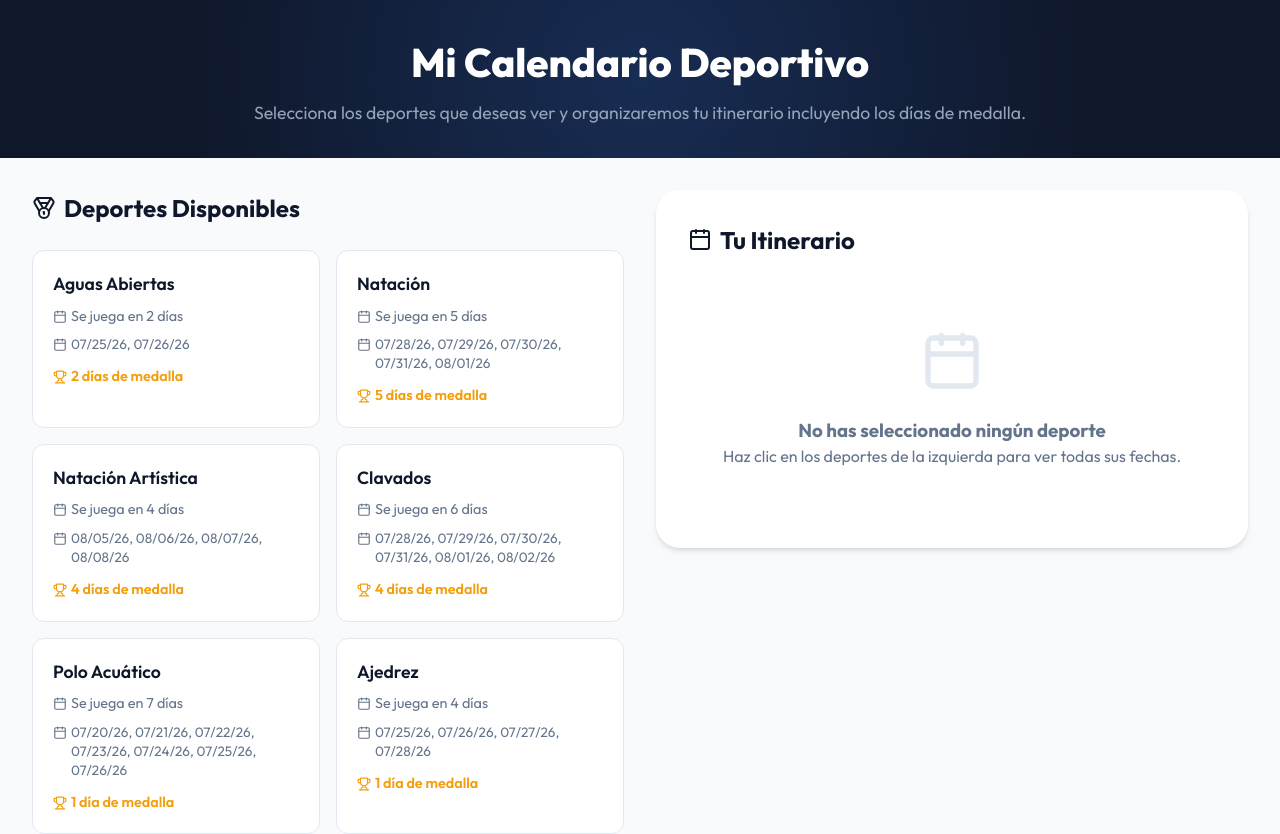
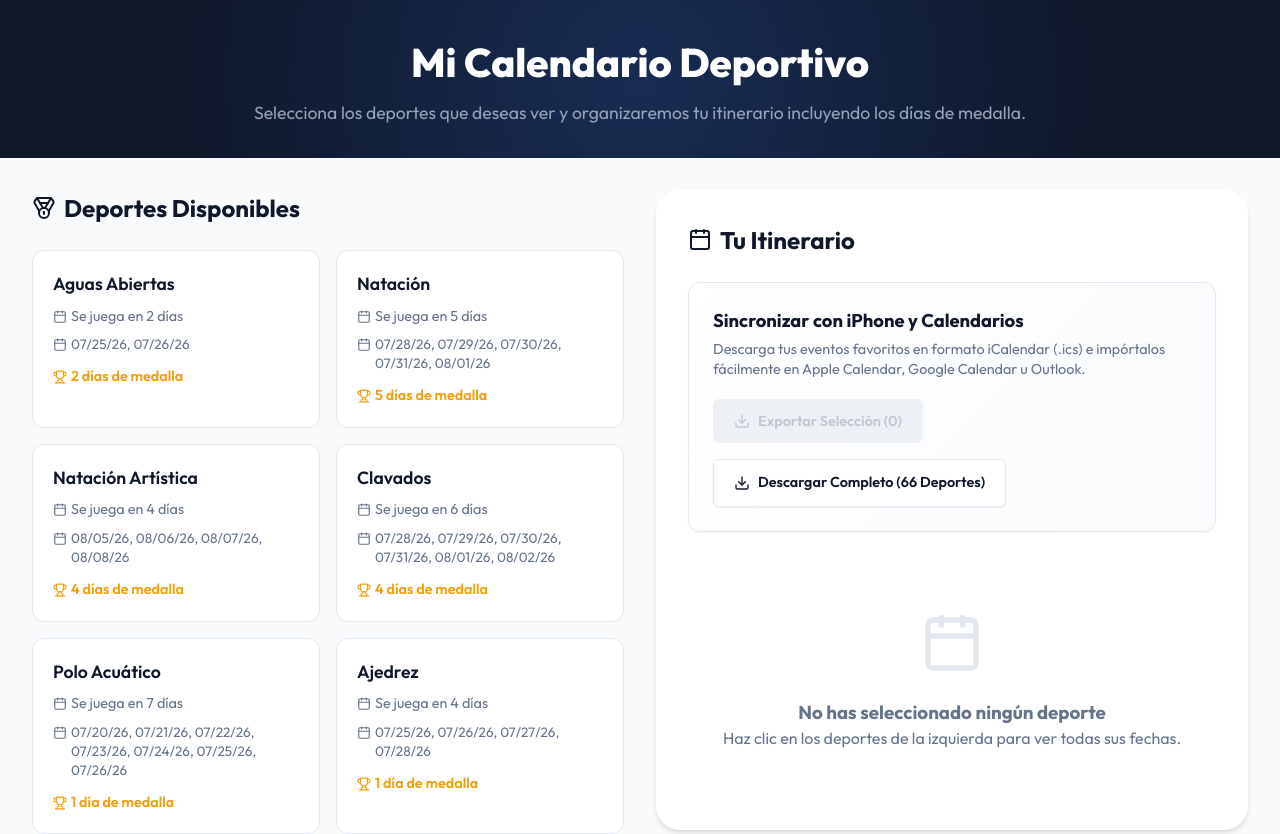
Before and after one commit to rafype2023/jcc2026, a React (Vite) app in the folder sports-calendar/: page / in a window 1280 px wide. Shown: the top 834 px of the page. Built offline with nearby package versions, Linux system fonts and the light colour scheme.

Commit message:
feat: add iCalendar (.ics) export and complete calendar file

```diff
--- a/sports-calendar/src/App.css
+++ b/sports-calendar/src/App.css
@@ -252,3 +252,99 @@
   margin-left: 0.5rem;
   vertical-align: middle;
 }
+
+/* Calendar Export Actions */
+.calendar-actions {
+  background: linear-gradient(135deg, rgba(255, 255, 255, 0.95) 0%, rgba(248, 250, 252, 0.95) 100%);
+  border: 1px solid var(--border);
+  border-radius: var(--radius-md);
+  padding: 1.5rem;
+  margin-bottom: 2rem;
+  margin-top: 1rem;
+  box-shadow: var(--shadow-sm);
+  display: flex;
+  flex-direction: column;
+  gap: 1.25rem;
+  backdrop-filter: blur(8px);
+  -webkit-backdrop-filter: blur(8px);
+  animation: slideUp 0.4s ease-out;
+}
+
+.actions-header h3 {
+  font-size: 1.15rem;
+  font-weight: 700;
+  color: var(--primary);
+  margin-bottom: 0.25rem;
+}
+
+.actions-header p {
+  font-size: 0.9rem;
+  color: var(--text-muted);
+  line-height: 1.4;
+}
+
+.actions-buttons {
+  display: flex;
+  gap: 1rem;
+  flex-wrap: wrap;
+}
+
+.btn {
+  display: inline-flex;
+  align-items: center;
+  justify-content: center;
+  gap: 0.5rem;
+  padding: 0.75rem 1.25rem;
+  font-family: inherit;
+  font-size: 0.9rem;
+  font-weight: 600;
+  border-radius: var(--radius-sm);
+  cursor: pointer;
+  transition: all 0.2s cubic-bezier(0.4, 0, 0.2, 1);
+  text-decoration: none;
+}
+
+.btn-primary {
+  background: linear-gradient(135deg, var(--secondary) 0%, #1d4ed8 100%);
+  color: var(--secondary-foreground);
+  border: none;
+  box-shadow: 0 4px 10px rgba(59, 130, 246, 0.3);
+}
+
+.btn-primary:hover:not(:disabled) {
+  transform: translateY(-2px);
+  box-shadow: 0 6px 14px rgba(59, 130, 246, 0.4);
+  background: linear-gradient(135deg, #2563eb 0%, #1e40af 100%);
+}
+
+.btn-primary:active:not(:disabled) {
+  transform: translateY(0);
+}
+
+.btn-secondary {
+  background: var(--surface);
+  color: var(--text-main);
+  border: 1px solid var(--border);
+  box-shadow: var(--shadow-sm);
+}
+
+.btn-secondary:hover {
+  background: var(--background);
+  border-color: var(--text-muted);
+  transform: translateY(-2px);
+  box-shadow: var(--shadow-md);
+}
+
+.btn-secondary:active {
+  transform: translateY(0);
+}
+
+.btn:disabled {
+  opacity: 0.6;
+  cursor: not-allowed;
+  background: #e2e8f0;
+  color: #94a3b8;
+  border: 1px solid var(--border);
+  box-shadow: none;
+  transform: none !important;
+}
--- a/sports-calendar/src/App.tsx
+++ b/sports-calendar/src/App.tsx
@@ -1,6 +1,6 @@
 import { useState, useMemo } from 'react';
 import { sports, type Sport, type SportEvent } from './data';
-import { Calendar, AlertTriangle, Medal, CheckCircle2, Star, Trophy } from 'lucide-react';
+import { Calendar, AlertTriangle, Medal, CheckCircle2, Star, Trophy, Download } from 'lucide-react';
 import './App.css';
 
 function App() {
@@ -58,6 +58,91 @@ function App() {
     const options: Intl.DateTimeFormatOptions = { weekday: 'long', year: 'numeric', month: 'long', day: 'numeric' };
     const d = new Date(dateString + 'T12:00:00Z');
     return d.toLocaleDateString('es-PR', options);
+  };
+
+  // Generate and download an iCalendar (.ics) file for the selected sports
+  const exportToICS = () => {
+    if (selectedSports.length === 0) return;
+
+    // Current timestamp for DTSTAMP (format: YYYYMMDDTHHMMSSZ)
+    const now = new Date();
+    const dtstamp = now.toISOString().replace(/[-:]/g, '').split('.')[0] + 'Z';
+
+    const icsEvents: string[] = [];
+
+    selectedSports.forEach(sport => {
+      sport.events.forEach(event => {
+        const dateFormatted = event.date.replace(/-/g, '');
+        const timeFormatted = event.time.replace(/:/g, '');
+
+        // Parse start date-time using local time zones
+        const [year, month, day] = event.date.split('-').map(Number);
+        const [hour, min] = event.time.split(':').map(Number);
+        const startDt = new Date(year, month - 1, day, hour, min);
+        const endDt = new Date(startDt.getTime() + event.durationMinutes * 60 * 1000);
+
+        // Format to floating local time (no 'Z' suffix) to prevent tz shift issues on iPhone
+        const formatICSDate = (d: Date) => {
+          const pad = (n: number) => n.toString().padStart(2, '0');
+          return `${d.getFullYear()}${pad(d.getMonth() + 1)}${pad(d.getDate())}T${pad(d.getHours())}${pad(d.getMinutes())}${pad(d.getSeconds())}`;
+        };
+
+        const dtstart = formatICSDate(startDt);
+        const dtend = formatICSDate(endDt);
+
+        const prefix = event.type === 'medalla' ? '🏆' : '🏃';
+        const typeLabel = event.type === 'medalla' ? 'Día de Medallas' : 'Competencia';
+        const summary = `${prefix} ${sport.name} - ${typeLabel}`;
+
+        const descriptionLines = [
+          `Deporte: ${sport.name}`,
+          `Tipo de Evento: ${typeLabel}`,
+          `Duración estimada: ${event.durationMinutes} minutos`
+        ];
+        if (sport.prAthletes.length > 0) {
+          descriptionLines.push(`Atletas de Puerto Rico: ${sport.prAthletes.join(', ')}`);
+        }
+        const description = descriptionLines.join('\\n');
+
+        const uid = `jcc2026-sport-${sport.id}-${dateFormatted}T${timeFormatted}00@jcc2026.com`;
+
+        const vevent = [
+          'BEGIN:VEVENT',
+          `UID:${uid}`,
+          `DTSTAMP:${dtstamp}`,
+          `DTSTART:${dtstart}`,
+          `DTEND:${dtend}`,
+          `SUMMARY:${summary}`,
+          `DESCRIPTION:${description}`,
+          'STATUS:CONFIRMED',
+          'SEQUENCE:0',
+          'END:VEVENT'
+        ].join('\r\n');
+
+        icsEvents.push(vevent);
+      });
+    });
+
+    const icsContent = [
+      'BEGIN:VCALENDAR',
+      'VERSION:2.0',
+      'PRODID:-//Antigravity//JCC2026 Sports Calendar//ES',
+      'CALSCALE:GREGORIAN',
+      'METHOD:PUBLISH',
+      `X-WR-CALNAME:JCC 2026 - ${selectedSports.length} Deportes`,
+      icsEvents.join('\r\n'),
+      'END:VCALENDAR'
+    ].join('\r\n');
+
+    const blob = new Blob([icsContent], { type: 'text/calendar;charset=utf-8' });
+    const url = URL.createObjectURL(blob);
+    const link = document.createElement('a');
+    link.href = url;
+    link.download = `calendario_jcc2026_seleccionados.ics`;
+    document.body.appendChild(link);
+    link.click();
+    document.body.removeChild(link);
+    URL.revokeObjectURL(url);
   };
 
   return (
@@ -125,6 +210,30 @@ function App() {
               <Calendar className="icon" /> Tu Itinerario
             </h2>
 
+            <div className="calendar-actions">
+              <div className="actions-header">
+                <h3>Sincronizar con iPhone y Calendarios</h3>
+                <p>Descarga tus eventos favoritos en formato iCalendar (.ics) e impórtalos fácilmente en Apple Calendar, Google Calendar u Outlook.</p>
+              </div>
+              <div className="actions-buttons">
+                <button
+                  onClick={exportToICS}
+                  disabled={selectedSports.length === 0}
+                  className="btn btn-primary"
+                  title={selectedSports.length === 0 ? "Selecciona deportes para exportar tu itinerario personalizado" : "Exportar itinerario seleccionado"}
+                >
+                  <Download size={16} /> Exportar Selección ({selectedSports.length})
+                </button>
+                <a
+                  href="/calendario_jcc2026_completo.ics"
+                  download="calendario_jcc2026_completo.ics"
+                  className="btn btn-secondary"
+                >
+                  <Download size={16} /> Descargar Completo (66 Deportes)
+                </a>
+              </div>
+            </div>
+
             {conflicts.length > 0 && (
               <div className="conflict-alert">
                 <AlertTriangle className="conflict-icon" size={24} />
```
Also changed, not shown: 2 other files (tests, documents, lock files or other folders).
